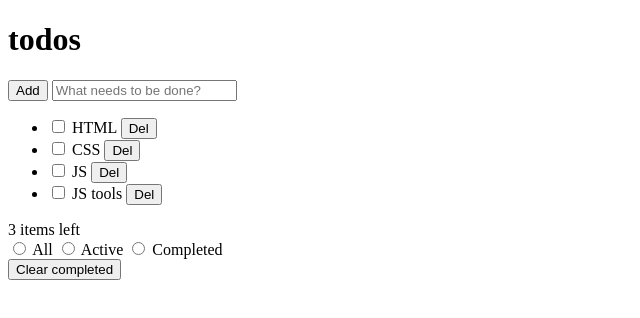
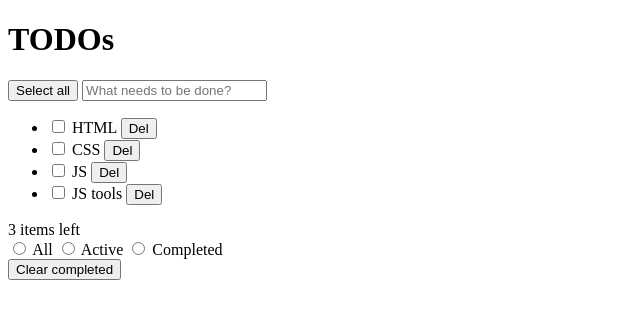
Before and after one commit to ok-technopolis-2020/Ershov-Vadim, a plain HTML site: page TODO.html in a window 1280 px wide. Shown: the whole page, without its empty margins (0-640 px from the left). Drawn offline with Linux system fonts and the light colour scheme.

Commit message:
rename and remade button

```diff
--- a/TODO.html
+++ b/TODO.html
@@ -8,11 +8,11 @@
 <body>
 <div class="main_todos">
 	<header>
-		<h1 class="name">todos</h1>
+		<h1 class="name">TODOs</h1>
 	</header>
 	<main class="main_element">
 		<nav class="add_new_todo">
-			<button class="select-all" aria-label="Add new todo">Add</button>
+			<button class="select_all" aria-label="Select_all_todos">Select all</button>
 			<input type="text" name="new_todo" placeholder="What needs to be done?">
 		</nav>
 		<section class="my_todos">
```
